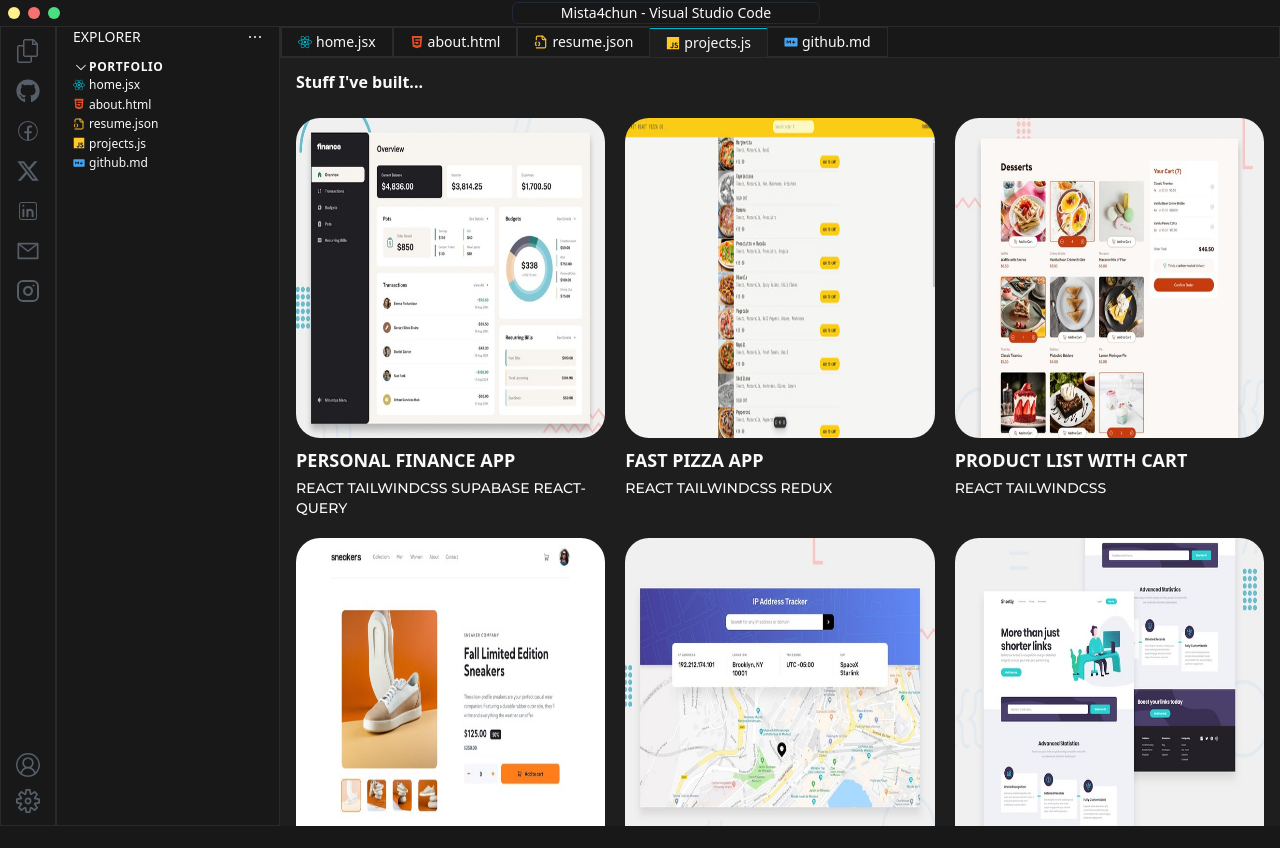
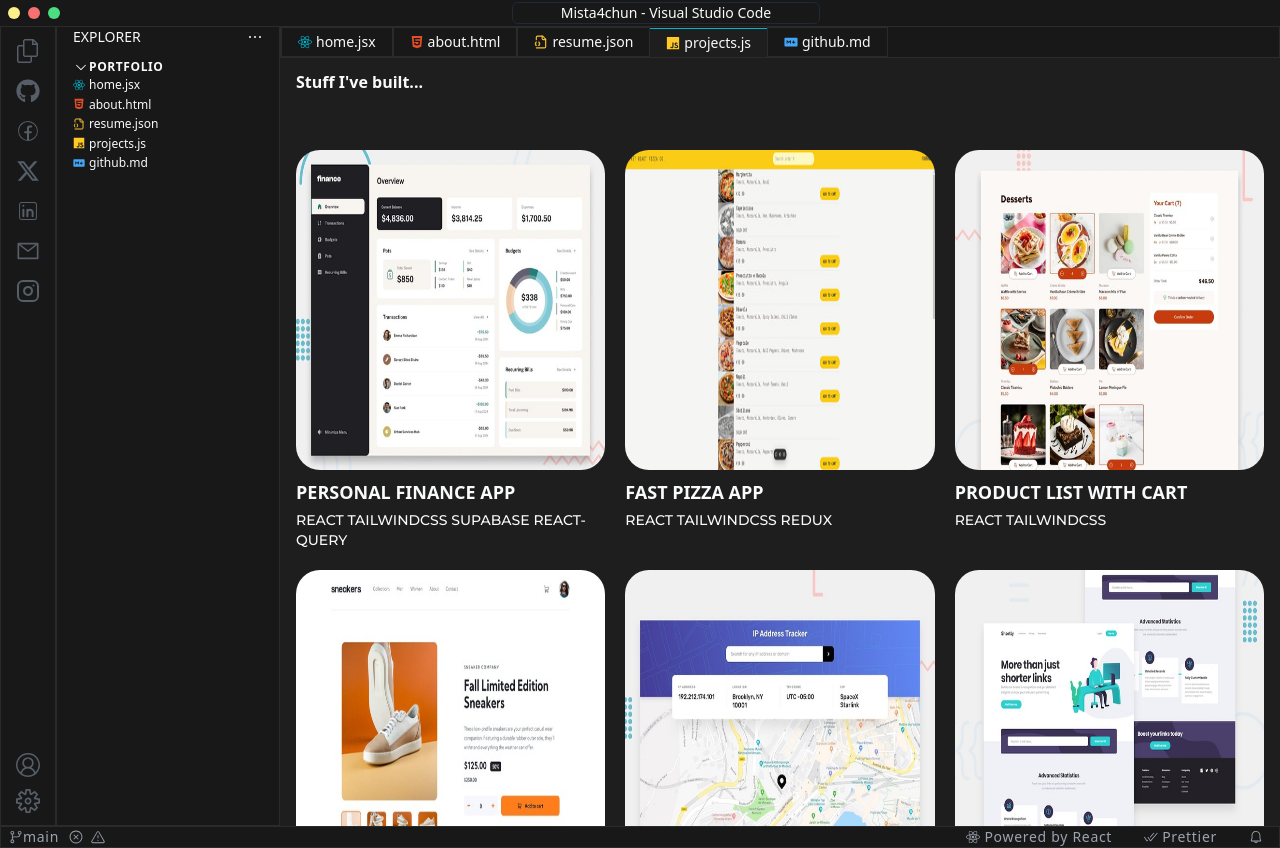
Before and after one commit to mista4chun/Portfolio, a React (Vite) app: page /projects in a window 1280 px wide. Before the commit the page ends 826 px from the top, so only its background shows below. Built offline with nearby package versions, Linux system fonts and the light colour scheme.

Commit message:
Small fix

```diff
--- a/index.html
+++ b/index.html
@@ -12,7 +12,7 @@
     <meta name="viewport" content="width=device-width, initial-scale=1.0" />
     <title>Mista4chun</title>
   </head>
-  <body class="bg-[#181818] text-gray-50 overflow-hidden">
+  <body class="bg-[#181818] text-gray-50 overflow-hidden ">
     <div id="root"></div>
     <script type="module" src="/src/main.jsx"></script>
   </body>
--- a/src/components/DownloadResume.jsx
+++ b/src/components/DownloadResume.jsx
@@ -1,12 +1,12 @@
 import { LuDownload } from "react-icons/lu";
-import {motion } from "motion/react"
+import { motion } from "motion/react";
 
 const DownloadResume = () => {
   return (
     <div className="mt-10 flex items-center justify-center">
       <a
-        href="/hilary_resume.pdf" // Path to your resume file in the public folder
-        download="Hilary_Resume.pdf" // Suggests a name for the downloaded file
+        href="/hilary_resume.pdf"
+        download="Hilary_Resume.pdf"
         className="flex items-center gap-2 rounded-lg bg-blue-500 px-6 py-3 font-semibold text-white shadow-md transition duration-300 hover:bg-blue-600"
       >
         <motion.div
--- a/src/components/Footer.jsx
+++ b/src/components/Footer.jsx
@@ -7,7 +7,7 @@ import { FaReact } from "react-icons/fa6";
 
 function Footer() {
   return (
-    <footer className="flex items-center justify-between border border-[#2b2b2b] text-gray-400 pl-2 pr-4 md:text-sm text-xs tracking-wider">
+    <footer className="  flex items-center justify-between border border-[#2b2b2b] text-gray-400 pl-2 pr-4 md:text-sm text-xs tracking-wider">
       <article className="flex items-center gap-2.5">
         <a
           href="https://github.com/mista4chun/Portfolio"
--- a/src/index.css
+++ b/src/index.css
@@ -1,3 +1,8 @@
 @tailwind base;
 @tailwind components;
 @tailwind utilities;
+
+html, body {
+  margin: 0;
+  padding: 0;
+}
--- a/src/pages/Home.jsx
+++ b/src/pages/Home.jsx
@@ -9,6 +9,7 @@ import { Link } from "react-router-dom";
 
 function Home() {
   return (
+
     <section className="bg-[#1e1e1e]">
       <PageNav type="horizontal" />
       <div className="mx-auto mt-36 md:flex max-w-2xl items-center justify-between  pb-24 md:max-w-full md:px-12 px-6">
--- a/src/pages/Projects.jsx
+++ b/src/pages/Projects.jsx
@@ -6,7 +6,7 @@ function Projects() {
   return (
     <section className="bg-[#1e1e1e] ">
       <PageNav type="horizontal" />
-      <h1 className="mx-auto mt-3 max-w-7xl px-4 font-semibold">
+      <h1 className="mx-auto mt-3 pb-8 max-w-7xl px-4 font-semibold">
         Stuff I've built...
       </h1>
       <div className="mx-auto mt-6 grid max-w-7xl gap-5 px-4 md:grid-cols-3">
--- a/src/ui/AppLayout.jsx
+++ b/src/ui/AppLayout.jsx
@@ -6,19 +6,16 @@ import Footer from "../components/Footer";
 
 function AppLayout() {
   return (
-    <section >
+    <section className="grid min-h-screen grid-rows-[auto_1fr_auto]">
       <Header />
-      <div className="grid h-screen grid-cols-[auto_auto_1fr]">
+      <main className="grid grid-cols-[auto_auto_1fr]">
         <Sidebar />
         <Side />
-        <main className="overflow-y-auto  scrollbar-thin scrollbar-thumb-scroll-thumb scrollbar-track-transparent  grid grid-rows-[1fr_auto]">
+        <div className="scrollbar-thin scrollbar-thumb-scroll-thumb scrollbar-track-transparent grid max-h-[100vh] overflow-y-auto">
           <Outlet />
-
-
-          <Footer />
-
-        </main>
-      </div>
+        </div>
+      </main>
+      <Footer />
     </section>
   );
 }
```
